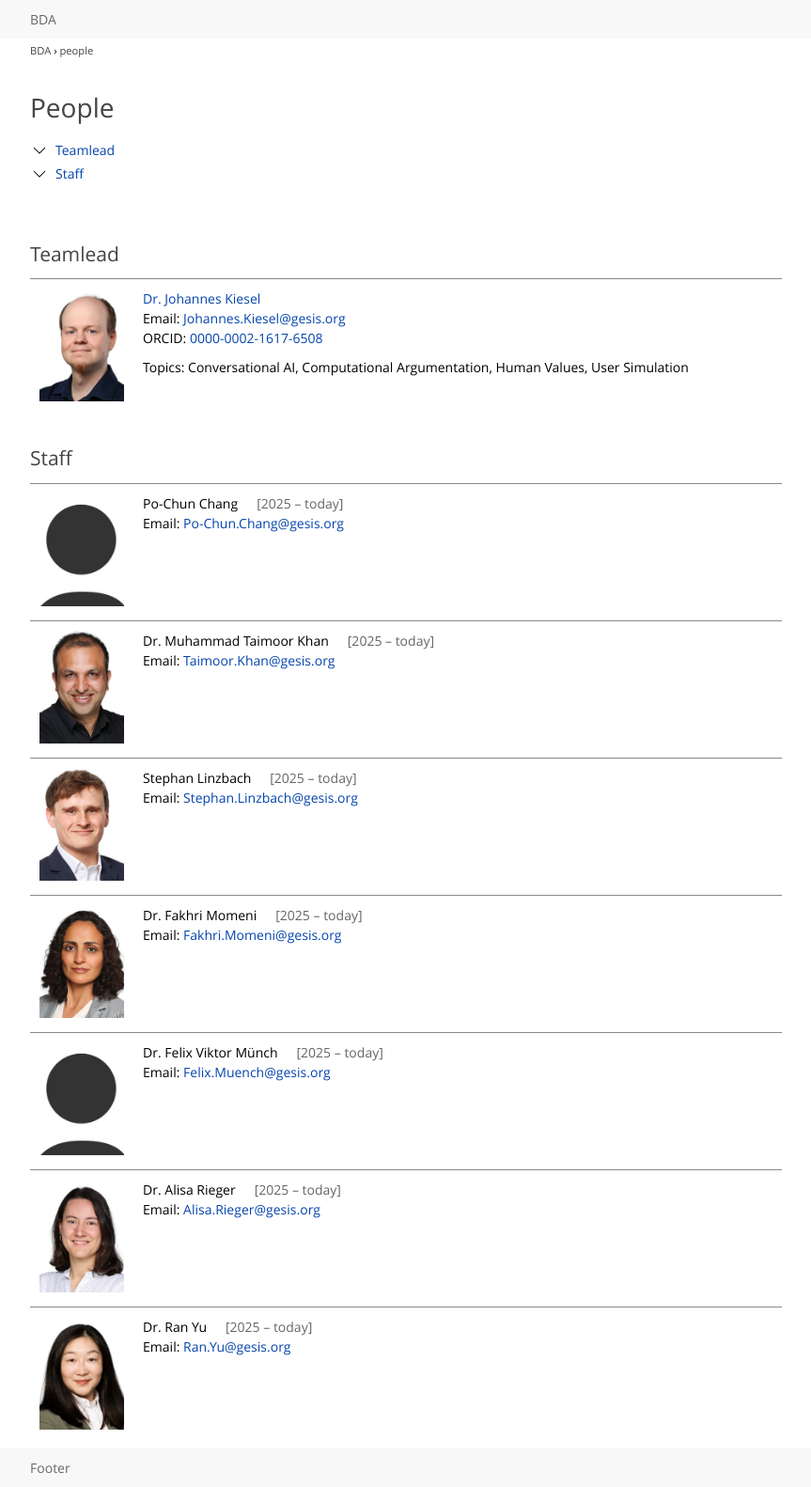
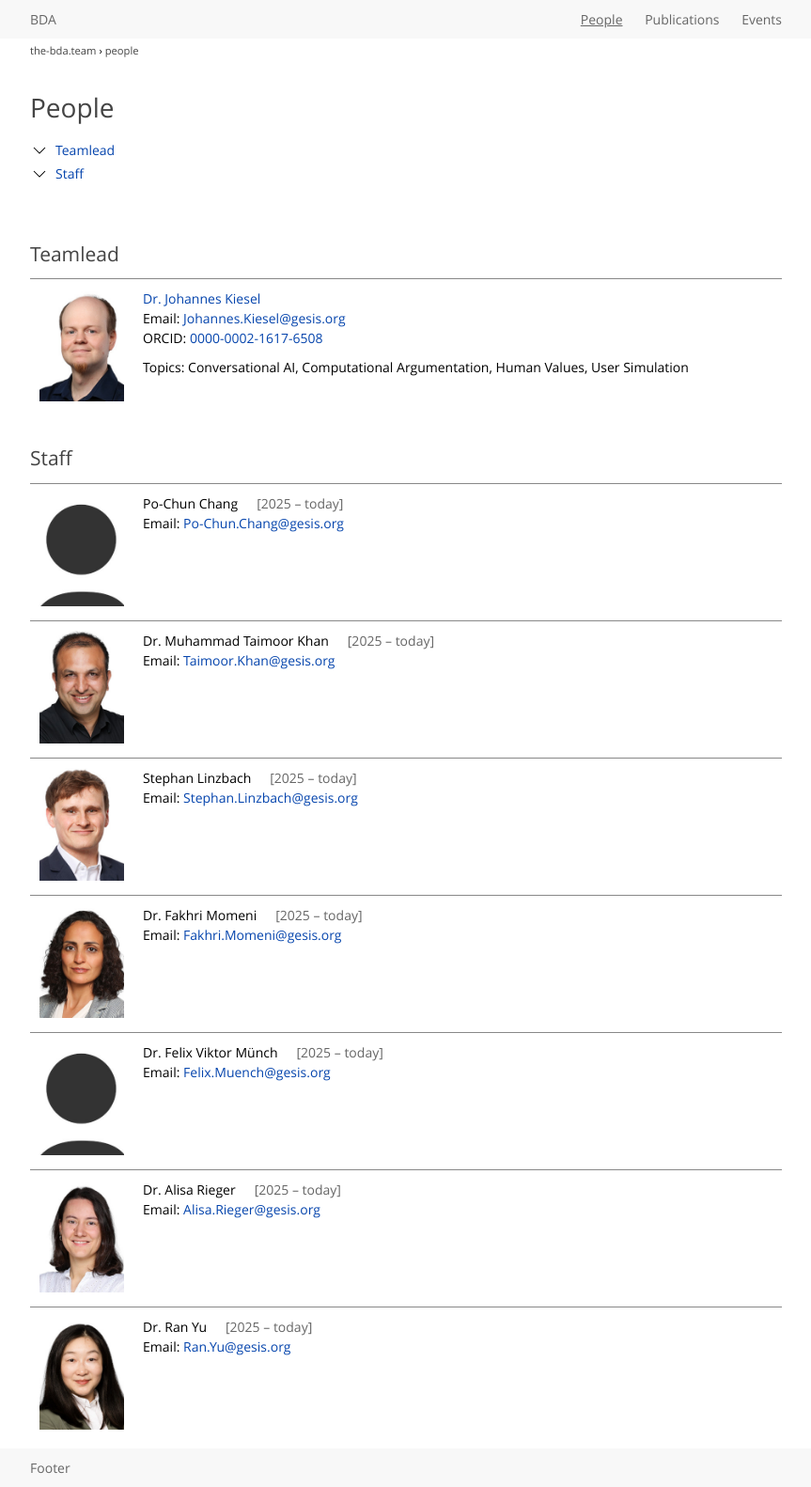
Before and after one commit to the-bda-team/the-bda-team-web, a Jekyll site: the page built from people.html, in a window 1280 px wide. Shown: the whole page at 94% size, without its empty margins (208-1071 px from the left). Built offline with Jekyll 4.4.1, drawn with Linux system fonts in a browser that asks for light colours.

Commit message:
header links

```diff
--- a/_layouts/base.html
+++ b/_layouts/base.html
@@ -16,7 +16,12 @@
 
 <nav>
 <div class="content">
-BDA
+<div class="home">BDA</div>
+<div class="links">
+<a href="/people"{% if page.nav_active == "people" %} class="selected"{% endif %}>People</a>
+<a href="/publications"{% if page.nav_active == "publications" %} class="selected"{% endif %}>Publications</a>
+<a href="/events"{% if page.nav_active == "events" %} class="selected"{% endif %}>Events</a>
+</div>
 </div>
 </nav>
 
@@ -24,7 +29,7 @@ BDA
 <div class="content">
 {% if page.breadcrumbs %}
 <ul class="breadcrumbs">
-<li><a href="/">BDA</a></li>
+<li><a href="/">the-bda.team</a></li>
 {% assign path = "" %}
 {% for breadcrumb in page.breadcrumbs %}
 {% assign path = path | append: "/" | append: breadcrumb %}
--- a/css/style.css
+++ b/css/style.css
@@ -121,6 +121,19 @@ nav, footer {
   color: var(--color-background-font);
   padding: var(--space-default);
 }
+nav a, footer a {
+  color: var(--color-background-font) !important;
+}
+nav a.selected, footer a.selected {
+  text-decoration: underline;
+}
+nav .content {
+  display: flex;
+  justify-content: space-between;
+}
+nav .links a {
+  margin-left: calc(4 * var(--space-default));
+}
 h1, h2 {
   margin-top: calc(6 * var(--space-default));
   margin-bottom: calc(2 * var(--space-default));
```
